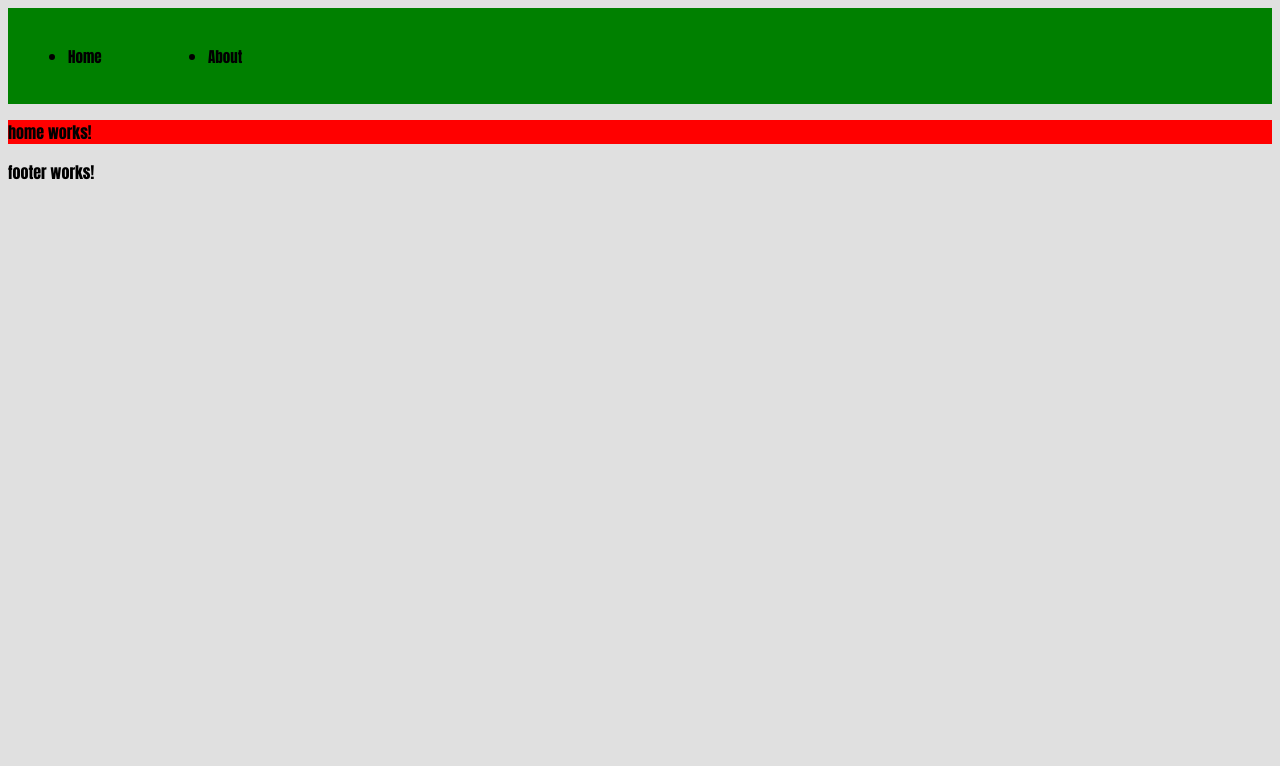
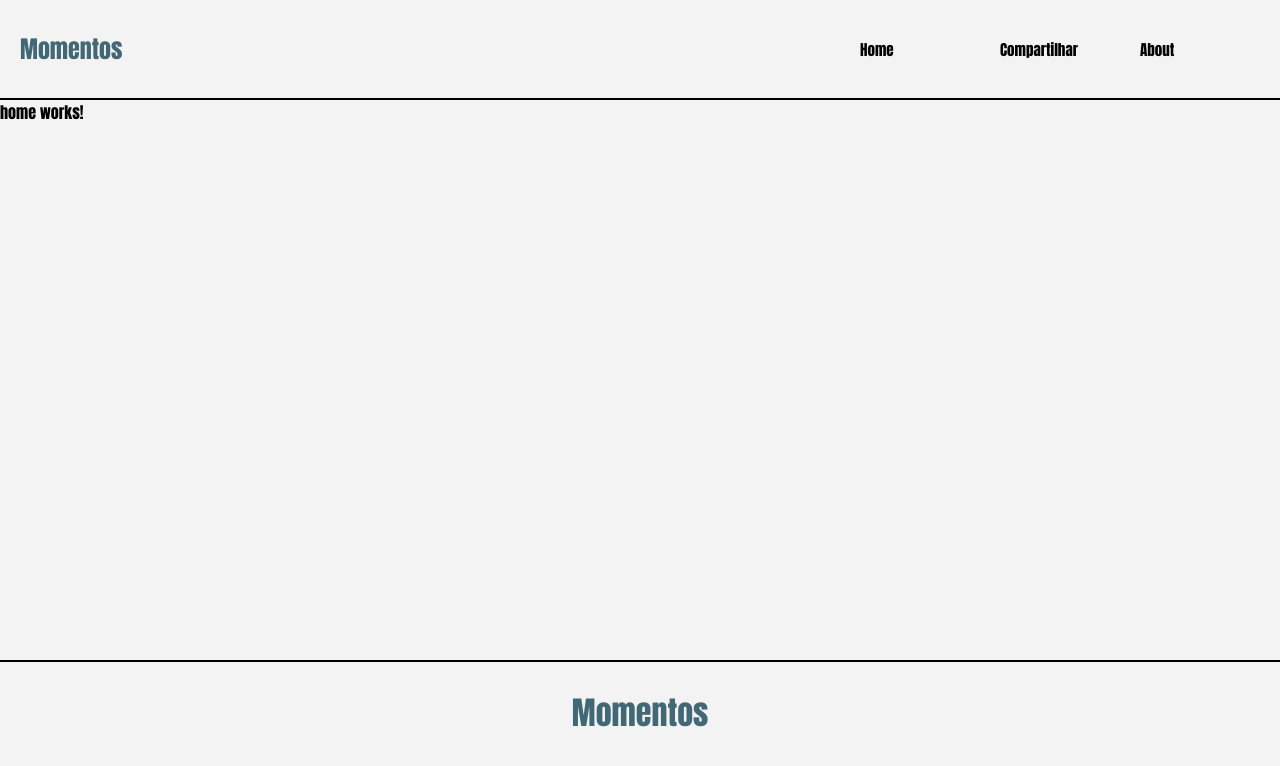
Before and after one commit to MatGueler/Angular_Moments, an Angular app: page / in a window 1280 px wide. Shown: the top 766 px of the page. Built offline with nearby package versions, Linux system fonts and the light colour scheme.

Commit message:
:pencil: feat:
Create a layout to footer component

```diff
--- a/src/app/app-routing.module.ts
+++ b/src/app/app-routing.module.ts
@@ -4,10 +4,12 @@
 
 // * Components
 import { AboutComponent } from './components/pages/about/about.component';
+import { AddMomentComponent } from './components/pages/add-moment/add-moment.component';
 import { HomeComponent } from './components/pages/home/home.component';
 
 const routes: Routes = [
   { path: '', component: HomeComponent },
+  { path: 'new', component: AddMomentComponent },
   { path: 'about', component: AboutComponent },
 ];
 
--- a/src/app/app.module.ts
+++ b/src/app/app.module.ts
@@ -7,6 +7,7 @@
 import { FooterComponent } from './components/footer/footer.component';
 import { AboutComponent } from './components/pages/about/about.component';
 import { HomeComponent } from './components/pages/home/home.component';
+import { AddMomentComponent } from './components/pages/add-moment/add-moment.component';
 
 @NgModule({
   declarations: [
@@ -14,7 +15,8 @@
     HeaderComponent,
     FooterComponent,
     AboutComponent,
-    HomeComponent
+    HomeComponent,
+    AddMomentComponent
   ],
   imports: [
     BrowserModule,
--- a/src/app/components/footer/footer.component.css
+++ b/src/app/components/footer/footer.component.css
@@ -0,0 +1,8 @@
+.footer-container {
+  height: 100px;
+
+  display: flex;
+  justify-content: center;
+  align-items: center;
+  border-top: 2px solid black;
+}
--- a/src/app/components/footer/footer.component.html
+++ b/src/app/components/footer/footer.component.html
@@ -1 +1,5 @@
-<p>footer works!</p>
+<div class="footer-container">
+  <div class="logo">
+    <h1>Momentos</h1>
+  </div>
+</div>
--- a/src/app/components/header/header.component.css
+++ b/src/app/components/header/header.component.css
@@ -1,7 +1,14 @@
 nav {
   display: flex;
+  justify-content: space-between;
+  align-items: center;
+
+  height: 100px;
   width: 100%;
-  background-color: green;
+
+  padding: 20px;
+  box-sizing: border-box;
+  border-bottom: 2px solid black;
 }
 
 /*  - List */
@@ -13,9 +20,11 @@
 li {
   width: max-content;
   margin: 20px;
+  list-style: none;
 }
 
-a {
+li a {
   display: flex;
   width: 100px;
+  font-weight: bold;
 }
--- a/src/app/components/header/header.component.html
+++ b/src/app/components/header/header.component.html
@@ -1,6 +1,10 @@
 <nav>
+  <div class="logo">
+    <h1>Momentos</h1>
+  </div>
   <ul>
     <li><a routerLink="">Home</a></li>
+    <li><a routerLink="new">Compartilhar</a></li>
     <li><a routerLink="about">About</a></li>
   </ul>
 </nav>
--- /dev/null
+++ b/src/app/components/pages/add-moment/add-moment.component.html
@@ -0,0 +1 @@
+<p>add-moment works!</p>
--- /dev/null
+++ b/src/app/components/pages/add-moment/add-moment.component.ts
@@ -0,0 +1,15 @@
+import { Component, OnInit } from '@angular/core';
+
+@Component({
+  selector: 'app-add-moment',
+  templateUrl: './add-moment.component.html',
+  styleUrls: ['./add-moment.component.css']
+})
+export class AddMomentComponent implements OnInit {
+
+  constructor() { }
+
+  ngOnInit(): void {
+  }
+
+}
--- a/src/styles.css
+++ b/src/styles.css
@@ -1,13 +1,14 @@
 body {
-  background-color: rgb(224, 224, 224);
+  background-color: rgb(243, 243, 243);
 }
 
 .container {
-  background-color: red;
+  min-height: 70vh;
 }
 
 * {
   font-family: Impact, Haettenschweiler, "Arial Narrow Bold", sans-serif;
+  margin: 0;
 }
 
 a {
@@ -18,6 +19,10 @@
 }
 
 a:hover {
-  color: rgb(163, 163, 163);
+  color: rgb(102, 157, 179);
   font-weight: bold;
 }
+
+.logo h1 {
+  color: rgb(66, 103, 117);
+}
```
Also changed, not shown: src/app/components/pages/add-moment/add-moment.component.css (added), 1 other file (tests, documents, lock files or other folders).
